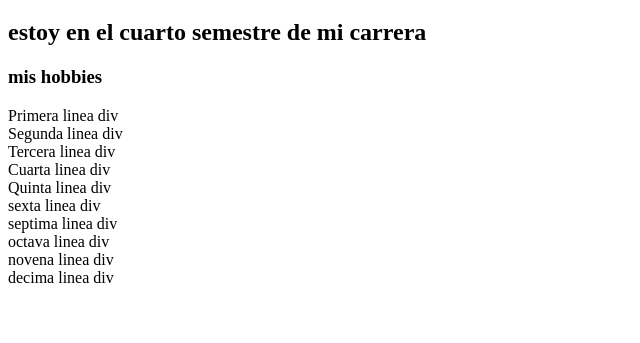
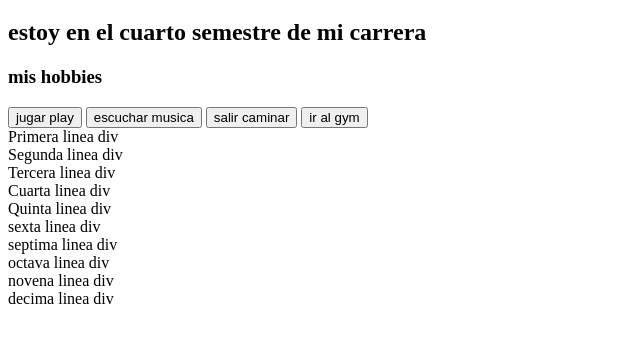
Before and after one commit to didier019/examen-1, a plain HTML site: page index.html in a window 1280 px wide. Shown: the part 61-404 px from the top of the page, without its empty margins (0-640 px from the left). Drawn offline with Linux system fonts and the light colour scheme.

Commit message:
hobbies completos

```diff
--- a/index.html
+++ b/index.html
@@ -9,7 +9,10 @@
     <h1>hola me llamo Didier Peñaranda Diaz </h1>
     <h2>estoy en el cuarto semestre de mi carrera</h2>
     <h3> mis hobbies </h3>
-
+    <button>jugar play</button>
+    <button>escuchar musica</button>
+    <button>salir caminar</button>
+    <button>ir al gym</button>
 
 
 
```
